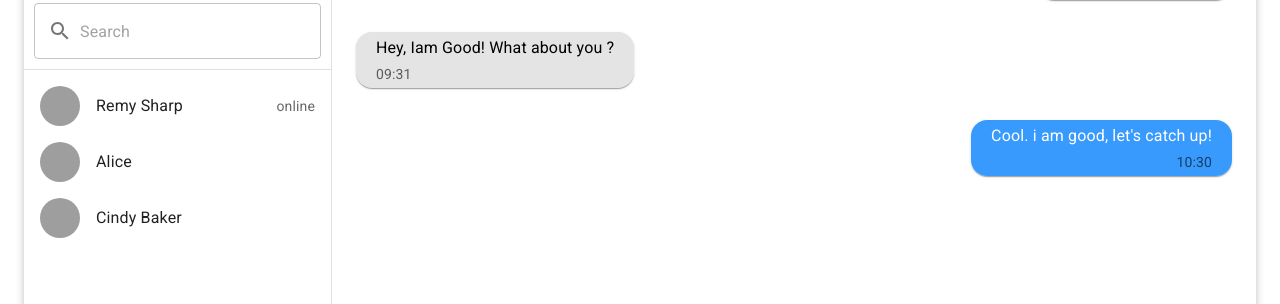
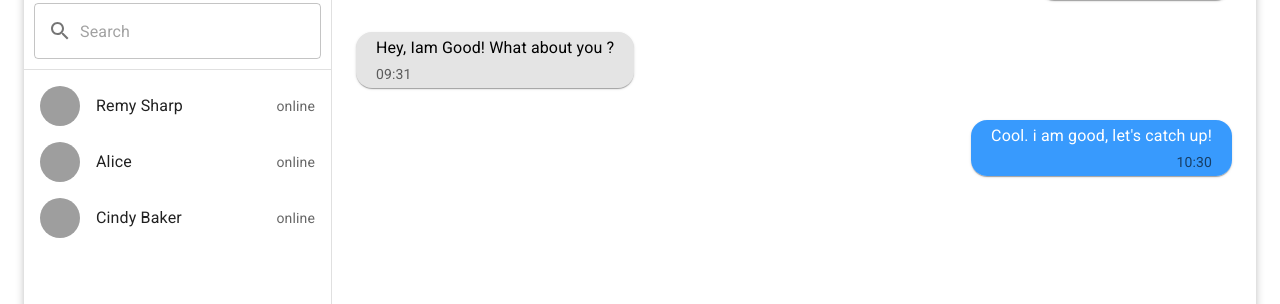
Before and after one commit to victorzele96/rent-and-sell, a React (Create React App) app in the folder client/: page /chats in a window 1280 px wide. Shown: the part 160-464 px from the top of the page. Built offline with nearby package versions, Linux system fonts and the light colour scheme; grey boxes are pictures that could not be loaded.

Commit message:
@mui/styles package installation + Chats.js refactoring. TODO: add logic to the Chats.js

```diff
--- a/client/package.json
+++ b/client/package.json
@@ -8,6 +8,7 @@
     "@emotion/styled": "^11.6.0",
     "@mui/icons-material": "^5.2.1",
     "@mui/material": "^5.2.3",
+    "@mui/styles": "^5.5.3",
     "@testing-library/jest-dom": "^5.16.1",
     "@testing-library/react": "^11.2.7",
     "@testing-library/user-event": "^12.8.3",
--- a/client/src/chats/pages/Chats.js
+++ b/client/src/chats/pages/Chats.js
@@ -82,33 +82,56 @@ const Chats = () => {
 
   const [chatMessages, setChatMessages] = useState([
     {
-      user: 'John',
+      user: 'John Wick',
       message: "Hey man, What's up ?",
       time: '09:30'
     },
     {
-      user: 'Remy',
+      user: 'Remy Sharp',
       message: "Hey, Iam Good! What about you ?",
       time: '09:31'
     },
     {
-      user: 'John',
+      user: 'John Wick',
       message: "Cool. i am good, let's catch up!",
       time: '10:30'
     },
   ]);
-  const [user, setUser] = useState("");
+  const [users, setUsers] = useState([
+    {
+      name: 'John Wick',
+      avatarUrl: "https://material-ui.com/static/images/avatar/1.jpg",
+      id: 'u1'
+    },
+    {
+      name: 'Remy Sharp',
+      avatarUrl: "https://material-ui.com/static/images/avatar/1.jpg",
+      id: 'u2'
+    },
+    {
+      name: 'Alice',
+      avatarUrl: "https://material-ui.com/static/images/avatar/3.jpg",
+      id: 'u3'
+    },
+    {
+      name: 'Cindy Baker',
+      avatarUrl: "https://material-ui.com/static/images/avatar/2.jpg",
+      id: 'u4'
+    },
+  ]);
   const [message, setMessage] = useState("");
 
   const userChangeHandler = (event) => {
-    setUser(event.target.value);
+    setUsers(event.target.value);
   };
 
   const onEnterUserChangeHandler = (event) => {
     if (event.key === 'Enter') {
       setMessage(event.target.value);
-      setUser('John');
+      // setUsers(...users);
       sendMessageHandler();
+
+      // TODO: add backend logic
     }
   };
 
@@ -117,9 +140,12 @@ const Chats = () => {
   };
 
   const sendMessageHandler = () => {
-    if (user && message) {
-      setChatMessages([...chatMessages, { user: user, message: message, time: `${new Date().getHours()}:${new Date().getMinutes()}` }]);
+    console.log(users);
+    if (users && message) {
+      setChatMessages([...chatMessages, { user: users.filter(user => user.name === 'John Wick')[0].name, message: message, time: `${new Date().getHours()}:${new Date().getMinutes()}` }]);
       setMessage('');
+
+      // TODO: add backend logic
     }
   };
 
@@ -136,17 +162,33 @@ const Chats = () => {
       <>
         <ListItem key={index}>
           <Grid container className={classes.chatMessageGrid}>
-            <Card className={`${classes.ChatMessageCard} ${chatMessage.user === 'John' ? classes.right : classes.left}`}>
+            <Card className={`${classes.ChatMessageCard} ${chatMessage.user === 'John Wick' ? classes.right : classes.left}`}>
               <Grid item xs={12} className={classes.chatMessageOuterGrid}>
-                <ListItemText align={chatMessage.user === 'John' ? "right" : "left"} primary={chatMessage.message} />
+                <ListItemText align={chatMessage.user === 'John Wick' ? "right" : "left"} primary={chatMessage.message} />
               </Grid>
               <Grid item xs={12} className={classes.chatMessageOuterGrid}>
-                <ListItemText align={chatMessage.user === 'John' ? "right" : "left"} secondary={chatMessage.time} />
+                <ListItemText align={chatMessage.user === 'John Wick' ? "right" : "left"} secondary={chatMessage.time} />
               </Grid>
             </Card>
           </Grid>
         </ListItem>
         <div name="bottom-scroll-point" ref={messagesEndRef} />
+      </>
+    );
+  });
+
+  const usersList = users.map((user, index) => {
+    return (
+      <>
+        {user.name !== 'John Wick' && (
+          <ListItem button key={index}>
+            <ListItemIcon>
+              <Avatar alt={user.name} src={user.avatarUrl} />
+            </ListItemIcon>
+            <ListItemText primary={user.name}>`${user.name}`</ListItemText>
+            <ListItemText secondary="online" align="right" />
+          </ListItem>
+        )}
       </>
     );
   });
@@ -181,25 +223,7 @@ const Chats = () => {
           </Grid>
           <Divider />
           <List>
-            <ListItem button key="RemySharp">
-              <ListItemIcon>
-                <Avatar alt="Remy Sharp" src="https://material-ui.com/static/images/avatar/1.jpg" />
-              </ListItemIcon>
-              <ListItemText primary="Remy Sharp">Remy Sharp</ListItemText>
-              <ListItemText secondary="online" align="right" />
-            </ListItem>
-            <ListItem button key="Alice">
-              <ListItemIcon>
-                <Avatar alt="Alice" src="https://material-ui.com/static/images/avatar/3.jpg" />
-              </ListItemIcon>
-              <ListItemText primary="Alice">Alice</ListItemText>
-            </ListItem>
-            <ListItem button key="CindyBaker">
-              <ListItemIcon>
-                <Avatar alt="Cindy Baker" src="https://material-ui.com/static/images/avatar/2.jpg" />
-              </ListItemIcon>
-              <ListItemText primary="Cindy Baker">Cindy Baker</ListItemText>
-            </ListItem>
+            {usersList}
           </List>
         </Grid>
         <Grid item xs={9}>
@@ -217,7 +241,7 @@ const Chats = () => {
                 onChange={messageChangeHandler}
                 fullWidth />
             </Grid>
-            <Grid xs={1} align="right">
+            <Grid item xs={1} align="right">
               <Fab
                 onClick={sendMessageHandler}
                 color="primary"
```
Also changed, not shown: 1 other file (tests, documents, lock files or other folders).
